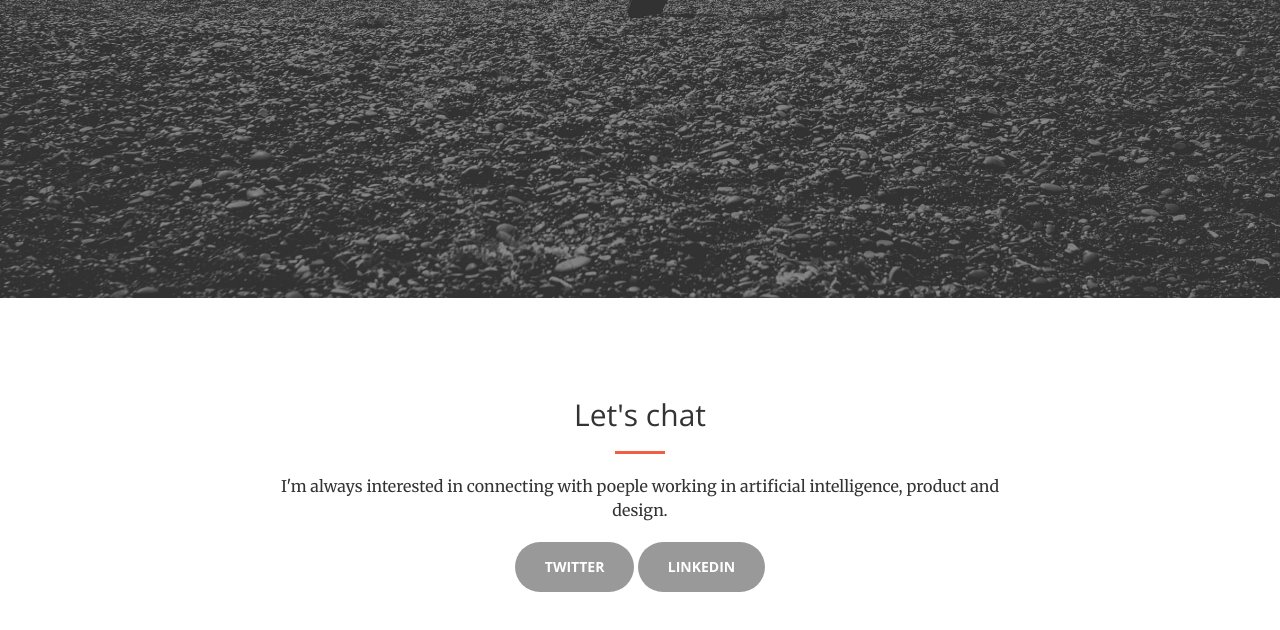
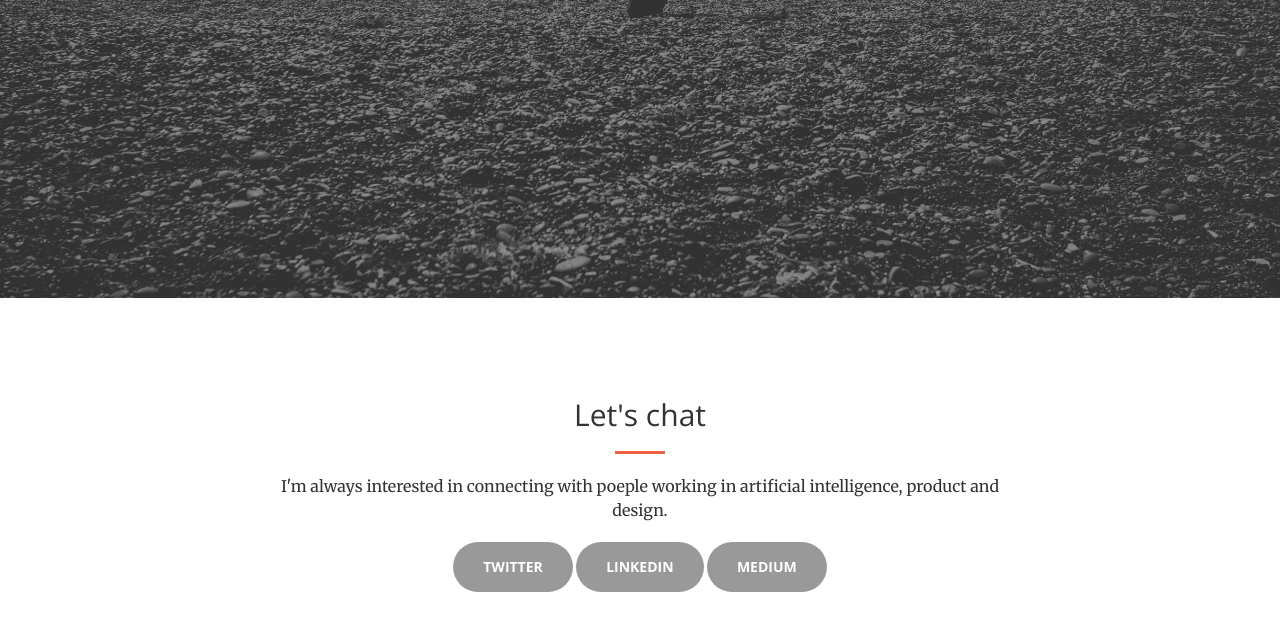
Before and after one commit to johnnyux/website, a website: page index.html in a window 1280 px wide. Shown: the part 502-1132 px from the top of the page. Drawn offline with nearby package versions, Linux system fonts and the light colour scheme.

Commit message:
Link updates

```diff
--- a/index.html
+++ b/index.html
@@ -66,6 +66,8 @@
 
                     <a href="https://twitter.com/@johnnyxu" class="btn btn-primary btn-xl page-scroll">Twitter</a>
                     <a href="https://www.linkedin.com/in/johnnyjxu" class="btn btn-primary btn-xl page-scroll">Linkedin</a>
+                    <a href="https://www.medium.com/@johnnyxu" class="btn btn-primary btn-xl page-scroll">Medium</a>
+
                 </div>
 
             </div>
```
